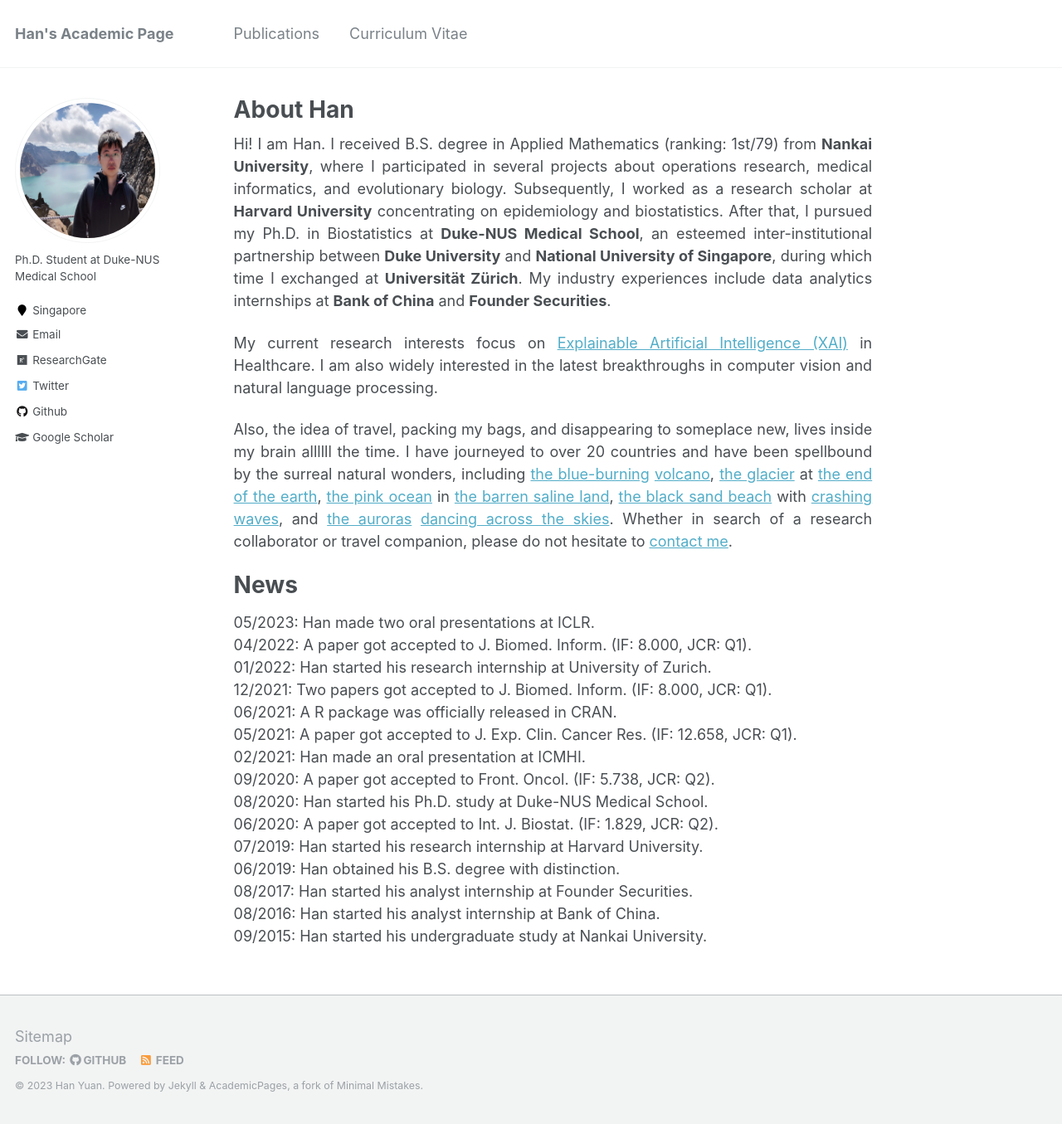
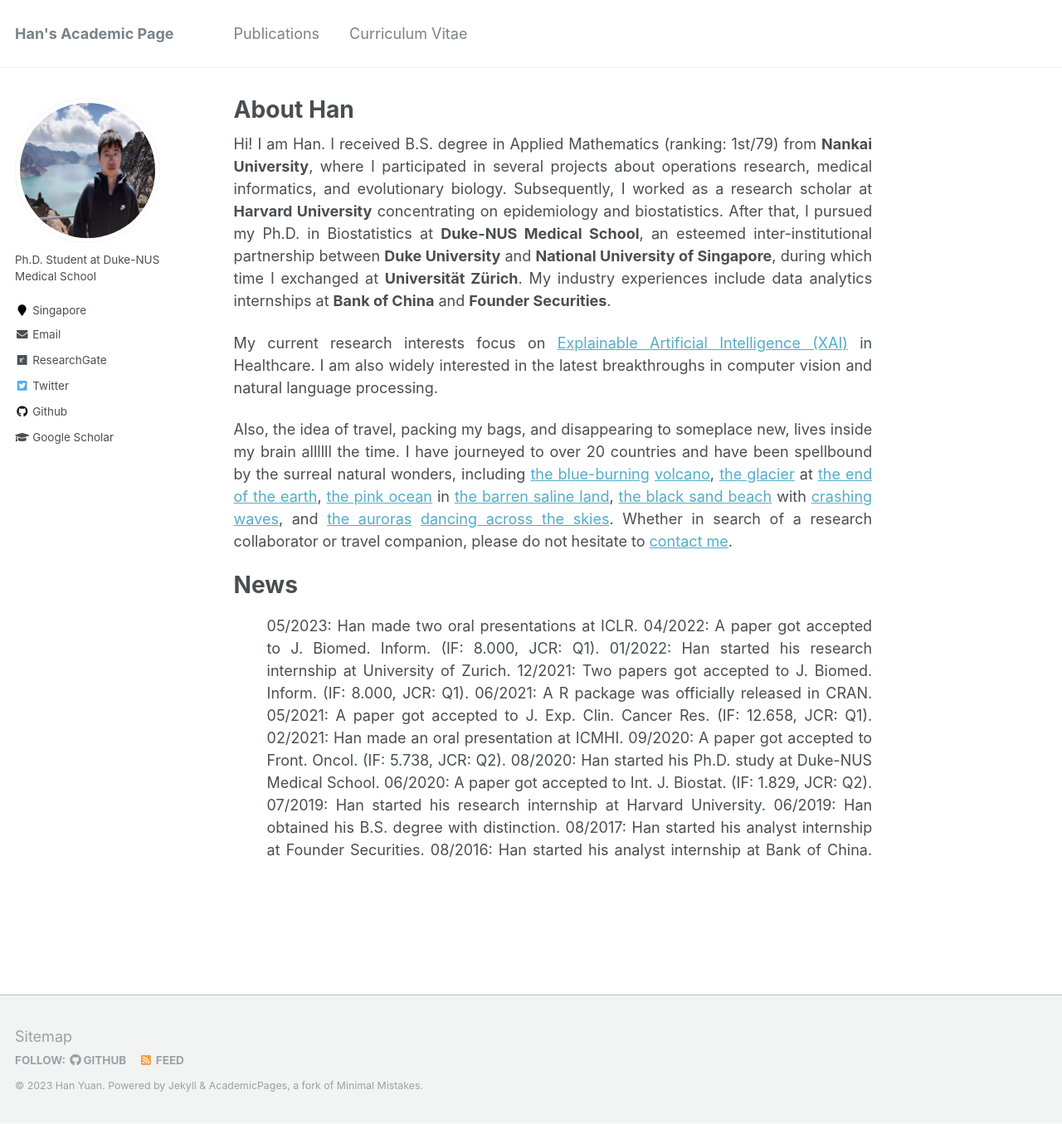
Before and after one commit to Han-Yuan-Med/Han-Yuan-Med.github.io, a Jekyll site: the page built from _pages/about.md, in a window 1280 px wide and 1355 px high. Shown: the whole window at 83% size. Built offline with Jekyll 4.4.1, drawn with Linux system fonts in a browser that asks for light colours.

Commit message:
Update about.md

```diff
--- a/_pages/about.md
+++ b/_pages/about.md
@@ -15,7 +15,8 @@
 
 News
 =
-05/2023: Han made two oral presentations at ICLR.
+<ul style="width: auto; height: 300px; overflow: auto">
+  05/2023: Han made two oral presentations at ICLR.
 04/2022: A paper got accepted to J. Biomed. Inform. (IF: 8.000, JCR: Q1).
 01/2022: Han started his research internship at University of Zurich.
 12/2021: Two papers got accepted to J. Biomed. Inform. (IF: 8.000, JCR: Q1).
@@ -30,3 +31,4 @@
 08/2017: Han started his analyst internship at Founder Securities.
 08/2016: Han started his analyst internship at Bank of China.
 09/2015: Han started his undergraduate study at Nankai University.
+</ul>
```
